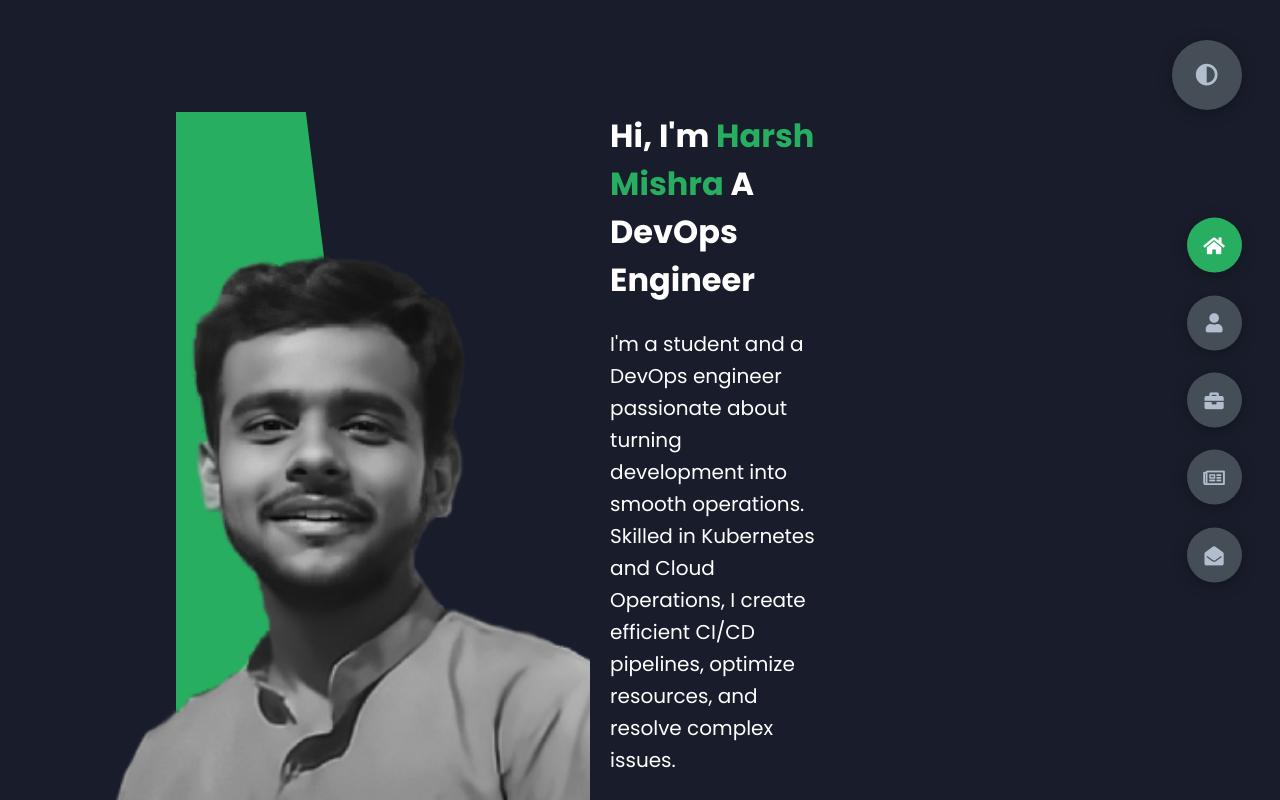
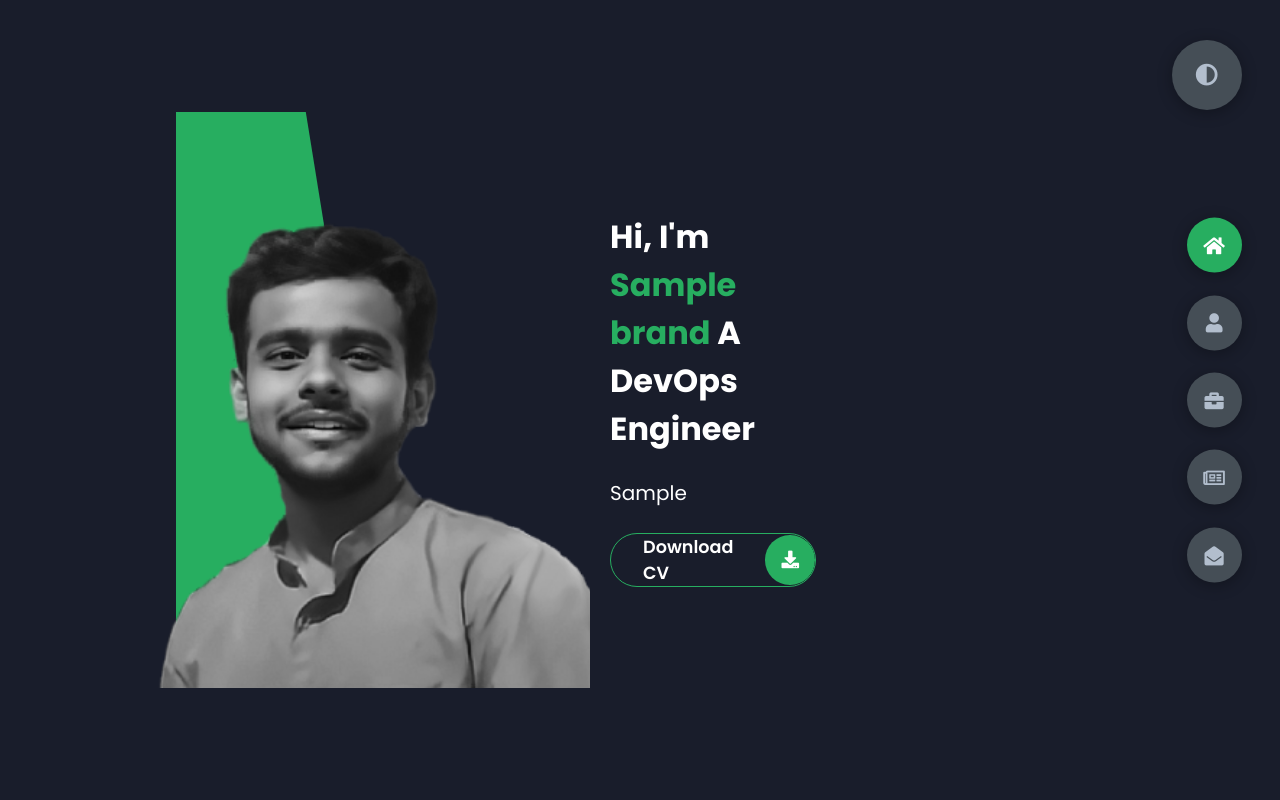
Before and after one commit to harsh098/portfolio-website, a Django app: template templates/index.html in a window 1280 px wide. Run offline with Django 4.2, Linux system fonts and the light colour scheme; tables that the repository leaves empty hold one stand-in row (values such as "Sample post"); the template is opened without the code that fills it: values that come from a table or form of the project are taken from there, most other values are stand-ins (such as "Sample title", 1, 10 or a date in 2020); grey boxes marked "Sample" are stand-in pictures.

Commit message:
Modularised Branding info

```diff
--- a/coreui/admin.py
+++ b/coreui/admin.py
@@ -6,3 +6,6 @@
 admin.site.register(models.Message)
 admin.site.register(models.Experience)
 admin.site.register(models.ContactInfo)
+admin.site.register(models.Skill)
+admin.site.register(models.Brand)
+admin.site.register(models.AdCard)
--- a/coreui/models.py
+++ b/coreui/models.py
@@ -59,3 +59,23 @@
         if self.date_end is None:
             self.ispresent = True
         super().save(*args, **kwargs)
+
+class Skill(models.Model):
+    name = models.CharField(blank=False, null=False, unique=True, max_length=60)
+    def __str__(self):
+        return str(self.name)
+
+class Brand(models.Model):
+    name = models.CharField(max_length=128, blank=False, null=False)
+    headline = models.CharField(max_length=225, blank=False, null=False)
+    bio = models.TextField(max_length=1000, blank=False, null=False)
+
+    def __str__(self):
+        return "Brand Information"
+
+class AdCard(models.Model):
+    statistic = models.IntegerField(blank=False, null=False)
+    claim = models.CharField(blank=False, null=False, max_length=50)
+
+    def __str__(self):
+        return "Statistic Cards"
--- /dev/null
+++ b/coreui/templatetags/dateutils.py
@@ -0,0 +1,7 @@
+import calendar
+from django import template
+
+register = template.Library()
+@register.filter
+def month_name(month_number):
+    return calendar.month_name[month_number]
--- a/portfolio/settings.py
+++ b/portfolio/settings.py
@@ -21,12 +21,11 @@
 # See https://docs.djangoproject.com/en/4.2/howto/deployment/checklist/
 
 # SECURITY WARNING: keep the secret key used in production secret!
-SECRET_KEY = 'django-insecure-ssm%l01ro845elxz!u@e1$a*vxx&5&on9xs%t@2!*b5hcpswt!'
-
+SECRET_KEY = str(os.getenv('SECRET_KEY'))
 # SECURITY WARNING: don't run with debug turned on in production!
 DEBUG = True
 
-ALLOWED_HOSTS = []
+ALLOWED_HOSTS = ['0.0.0.0', 'localhost', '127.0.0.1']
 
 
 # Application definition
--- a/templates/about.html
+++ b/templates/about.html
@@ -1,3 +1,4 @@
+{% load dateutils %}
 <section class="container sec2 about" id="about">
     <div class="main-title">
         <h2>About <span>me</span><span class="bg-text">my stats</span></h2>
@@ -6,7 +7,7 @@
         <div class="left-about">
             <h4>Information About me</h4>
             <p>
-                I'm a DevOps Architect specializing in optimizing CI/CD pipelines and AWS EKS. I've streamlined GitOps workflows, improved Docker build efficiency, and enhanced Kubernetes deployments. With Linux Kernel contributions and community management experience, I simplify onboarding for Kubernetes newcomers. I share insights through blogging and projects, fostering accessible cloud technology learning.
+                {{ brand.bio }}
             </p>
             <div class="btn-con">
                 <a href="{% url 'servepdf' %}" class="main-btn" download="cv.pdf">
@@ -16,117 +17,45 @@
             </div>
         </div>
         <div class="right-about">
+            {% for card in cards%}
             <div class="about-item">
                 <div class="abt-text">
-                    <p class="large-text">2+</p>
-                    <p class="small-text">Years of <br /> Open Source Experience</p>
+                    <p class="large-text">{{card.statistic}}+</p>
+                    <p class="small-text">{{ card.claim }}</p>
                 </div>
             </div>
-            <div class="about-item">
-                <div class="abt-text">
-                    <p class="large-text">3+</p>
-                    <p class="small-text">Months of Freelance<br /> Experience</p>
-                </div>
-            </div>
-            <div class="about-item">
-                <div class="abt-text">
-                    <p class="large-text">2+</p>
-                    <p class="small-text">Years of <br /> Volunteering</p>
-                </div>
-            </div>
-            <div class="about-item">
-                <div class="abt-text">
-                    <p class="large-text">2+</p>
-                    <p class="small-text">Open Source Programs <br /> Completed</p>
-                </div>
-            </div>
+            {% endfor %}
         </div>
     </div>
     <div class="about-stats">
         <h4 class="stat-title">My Skills</h4>
         <div class="progress-bars">
+            {% for skill in skills %}
             <div class="progress-bar">
-                <p class="prog-title">Kubernetes</p>
+                <p class="prog-title">{{ skill.name }}</p>
             </div>
-            <div class="progress-bar">
-                <p class="prog-title">AWS EKS</p>
-            </div>
-            <div class="progress-bar">
-                <p class="prog-title">Helm</p>
-            </div>
-            <div class="progress-bar">
-                <p class="prog-title">CI/CD</p>
-            </div>
-            <div class="progress-bar">
-                <p class="prog-title">Linux</p>
-            </div>
-            <div class="progress-bar">
-                <p class="prog-title">Python</p>
-            </div>
-            <div class="progress-bar">
-                <p class="prog-title">Terraform</p>
-            </div>
-            <div class="progress-bar">
-                <p class="prog-title">Docker</p>
-            </div>
-            <div class="progress-bar">
-                <p class="prog-title">GitOps</p>
-            </div>
+            {% endfor %}
         </div>
 
     </div>
     <h4 class="stat-title">My Timeline</h4>
     <div class="timeline">
+        {% for experience in experiences %}
         <div class="timeline-item">
             <div class="tl-icon">
                 <i class="fas fa-briefcase"></i>
             </div>
-            <p class="tl-duration">April 2023 - present</p>
-            <h5>Freelance DevOps and Cloud Architect<span> - Self Employed</span></h5>
+            {% if experience.ispresent %}
+            <p class="tl-duration">{{ experience.date_start.month| month_name }} {{ experience.date_start.year  }}- present</p>
+            {% else %}
+            <p class="tl-duration">{{ experience.date_start.month| month_name }} {{ experience.date_start.year }} - {{ experience.date_end.month | month_name }} {{ experience.date_end.year  }}</p>
+            {% endif %}
+
+            <h5>{{ experience.post }}<span> - {{ experience.company }}</span></h5>
             <p>
-                Optimised Network Stacks over AWS EKS. Saved Costs. Optimised CI/CD Workflows. Secured CI/CD Pipelines. Optimised Docker Build Times.
+                {{ experience.description }}
             </p>
         </div>
-        <div class="timeline-item">
-            <div class="tl-icon">
-                <i class="fas fa-briefcase"></i>
-            </div>
-            <p class="tl-duration">March 2023 - August 2023</p>
-            <h5>Mentee(Bug Testing)<span> - Linux Foundation</span></h5>
-            <p>
-                Wrote Kernel Selftests.<br/>Worked on Syzbot Bugs in XFS filesystem.
-            </p>
-        </div>
-        <div class="timeline-item">
-            <div class="tl-icon">
-                <i class="fas fa-briefcase"></i>
-            </div>
-            <p class="tl-duration">Jan 2023- April 2023</p>
-            <h5>DevRel/CM Intern<span> - Data On Kubernetes Community</span></h5>
-            <p>
-                Educated Newcomers around Kubernetes, K8s Operators and Message Queues.<br/>
-                Gave Youtube Talks
-            </p>
-        </div>
-        <div class="timeline-item">
-            <div class="tl-icon">
-                <i class="fas fa-briefcase"></i>
-            </div>
-            <p class="tl-duration">May 2022- Present</p>
-            <h5>Backend Developer and DevOps <span> - Nibble Computer Society</span></h5>
-            <p>
-                Developed Backends for Internal Projects of the Computer Science and Engineering Department.<br/>Assisted in project deployments.
-            </p>
-        </div>
-        <div class="timeline-item">
-            <div class="tl-icon">
-                <i class="fas fa-briefcase"></i>
-            </div>
-            <p class="tl-duration">Nov 2021 - 2025</p>
-            <h5>B.Tech CSE<span> - JSSATE, Noida</span></h5>
-            <p>
-                Pursuing Bachelors in Computer Science and Engineering.
-            </p>
-        </div>
+        {% endfor %}
     </div>
 </section>
--- a/templates/hero.html
+++ b/templates/hero.html
@@ -9,13 +9,11 @@
         </div>
         <div class="right-header">
             <h1 class="name">
-                Hi, I'm <span>Harsh Mishra</span>
+                Hi, I'm <span> {{ brand.name }} </span>
                 A DevOps Engineer
             </h1>
             <p>
-                I'm a student and a DevOps engineer passionate about turning development into smooth operations.
-                Skilled in Kubernetes and Cloud Operations, I create efficient CI/CD pipelines, optimize resources,
-                and resolve complex issues.
+                {{ brand.headline }}
             </p>
             <div class="btn-con">
                 <a href="{% url 'servepdf' %}" class="main-btn" download="cv.pdf">
```
Also changed, not shown: coreui/views.py (+6 -2 lines), coreui/migrations/0009_skill.py (added), coreui/migrations/0010_alter_skill_name.py (added), coreui/migrations/0011_adcard_brand.py (added), coreui/migrations/0012_brand_name.py (added), coreui/templatetags/__init__.py (added).
